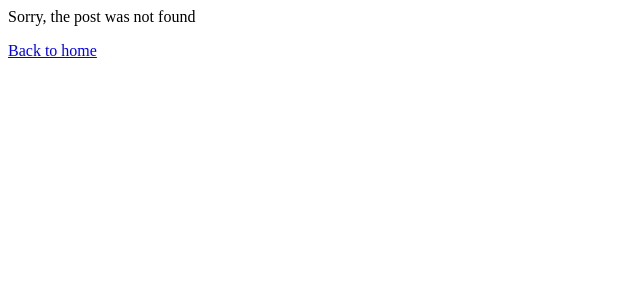
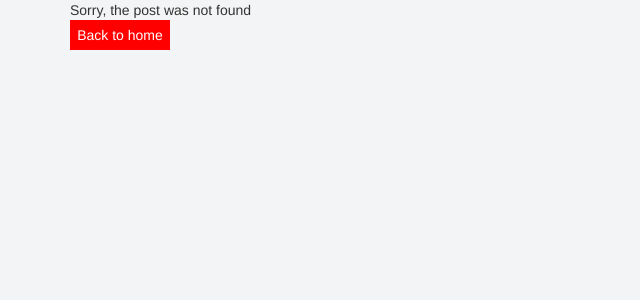
Before and after one commit to SarpongAbasimi/Blueprint, a Flask app: page /4 in a window 1280 px wide. Shown: the top 300 px of the page, without its empty margins (0-640 px from the left). Run offline with Flask 2, Linux system fonts and the light colour scheme; data that the repository does not hold is empty; some libraries are stand-ins or nearby versions.

Commit message:
added a static directory for public files

```diff
--- /dev/null
+++ b/app/static/layout.css
@@ -0,0 +1,22 @@
+
+body{
+  background-color: #F3F4F5;
+}
+
+.links{
+  background-color: red;
+  padding:5px;
+  text-align: center;
+}
+.resize-p-tag{
+  width: 100px;
+}
+
+.links a{
+  color: #ffff;
+  text-decoration: none;
+}
+
+.links:hover {
+  opacity: 0.8;
+}
--- a/app/templates/edit.html
+++ b/app/templates/edit.html
@@ -1,12 +1,12 @@
 {% extends 'layout.html' %}
 
 {% block content %}
-  <p>This is the edit page</p>
-  <div>
+  <div class="container">
+    <p>This is the edit page</p>
     <form action={{ url_for('post.update', id=id) }} method="POST">
       {{ edit_form.todo }}
       {{ edit_form.submit }}
     </form>
-    <p><a href={{ url_for('main.index')}}>cancel</a></p>
+    <p class="links resize-p-tag"><a href={{ url_for('main.index')}}>cancel</a></p>
   </div>
 {% endblock content %}
--- a/app/templates/index.html
+++ b/app/templates/index.html
@@ -1,8 +1,7 @@
 {% extends 'layout.html' %}
 
 {%block content%}
-<h1>Welcome To The Home Page</h1>
-<div>
+<div class="container">
   {% if todos| length > 0 %}
     <ul>
       {% for todo in todos %}
@@ -10,6 +9,6 @@
       {% endfor %}
     </ul>
   {% endif%}
-  <span><a href={{ url_for('post.new') }}>create post</a></span>
+  <span class='links'><a href={{ url_for('post.new') }}>create post</a></span>
 </div>
 {%endblock content%}
--- a/app/templates/layout.html
+++ b/app/templates/layout.html
@@ -1,3 +1,5 @@
+{% extends 'bootstrap/base.html' %}
+
 <!DOCTYPE html>
 <html lang="en">
 <head>
@@ -5,6 +7,10 @@
   <meta name="viewport" content="width=device-width, initial-scale=1.0">
   <meta http-equiv="X-UA-Compatible" content="ie=edge">
   <title>Document</title>
+  {% block styles %}
+   {{ super()}}
+   <link rel="stylesheet" href="{{url_for('static', filename='layout.css')}}">
+  {% endblock styles %}
 </head>
 <body>
   {%block content%}{%endblock content%}
--- a/app/templates/show.html
+++ b/app/templates/show.html
@@ -1,12 +1,14 @@
 {% extends 'layout.html' %}
 
 {% block content %}
+<div class="container">
 {% if data %}
   <span>{{ data.content }}</span>
-  <p><a href={{ url_for('post.edit', id=data.id )}}>edit</a></p>
-  <p><a href={{ url_for('post.destroy', id=data.id )}}>delete</a></p>
+  <p class="links resize-p-tag"><a href={{ url_for('post.edit', id=data.id )}}>edit</a></p>
+  <p class="links resize-p-tag"><a href={{ url_for('post.destroy', id=data.id )}}>delete</a></p>
 {% else %}
   <span> Sorry, the post was not found</span>
-  <p><a href={{ url_for('main.index')}}>Back to home</a></p>
+  <p class="links resize-p-tag"><a href={{ url_for('main.index')}}>Back to home</a></p>
 {% endif%}
+</div>
 {% endblock content %}
```
Also changed, not shown: app/templates/new.html (+4 -4 lines), app/database/dev.db.
